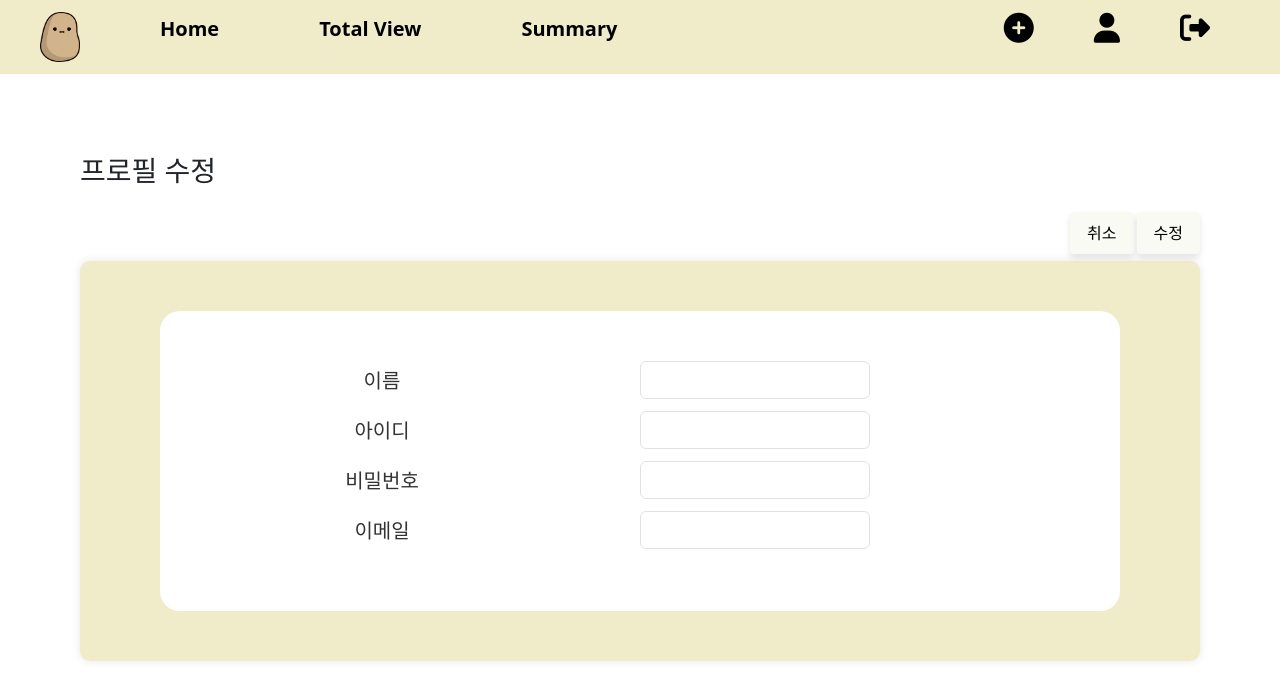
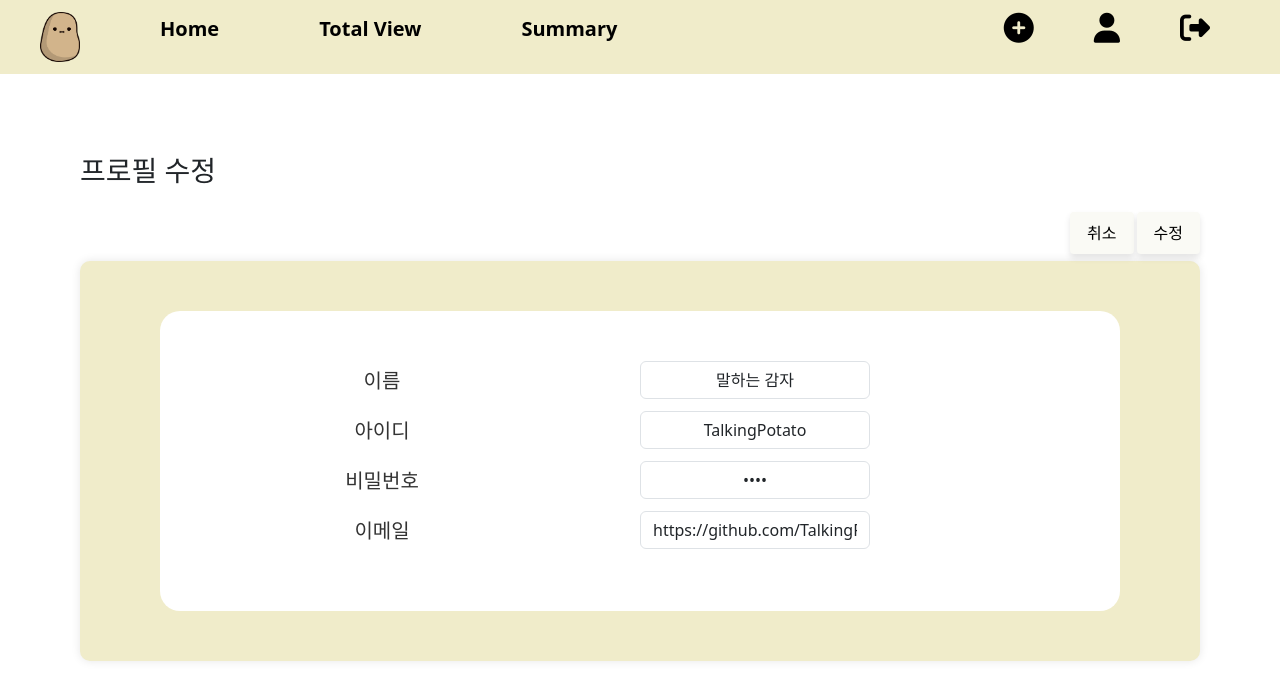
Before and after one commit to Hwijun-Kim/TalkingPotatoes, a Vue app in the folder project-TP/: page /profile in a window 1280 px wide. Shown: the top 700 px of the page. Built offline with nearby package versions, Linux system fonts and the light colour scheme.

Commit message:
이것저것

```diff
--- a/project-TP/src/pages/Login.vue
+++ b/project-TP/src/pages/Login.vue
@@ -51,7 +51,7 @@ export default {
   },
   methods: {
     login() {
-      if (this.id === "test" && this.password === "1234") {
+      if (this.id === "TalkingPotato" && this.password === "1234") {
         // 올바른 ID와 비밀번호인 경우 홈 페이지로 이동
         this.$router.push({ name: "Home" });
         console.log("로그인 성공");
--- a/project-TP/src/pages/Profile.vue
+++ b/project-TP/src/pages/Profile.vue
@@ -36,6 +36,7 @@
                     maxlength="20"
                     size="15"
                     style="text-align: center"
+                    value="말하는 감자"
                   />
                 </div>
               </div>
@@ -54,6 +55,7 @@
                     maxlength="20"
                     size="15"
                     style="text-align: center"
+                    value="TalkingPotato"
                   />
                 </div>
               </div>
@@ -72,6 +74,7 @@
                     maxlength="20"
                     size="15"
                     style="text-align: center"
+                    value="1234"
                   />
                 </div>
               </div>
@@ -90,6 +93,7 @@
                     maxlength="20"
                     size="15"
                     style="text-align: center"
+                    value="https://github.com/TalkingPotato"
                   />
                 </div>
               </div>
--- a/project-TP/src/pages/Summary.vue
+++ b/project-TP/src/pages/Summary.vue
@@ -27,7 +27,7 @@
         <br />
         <br />
         <div class="month">
-          <h2>{{ currentMonth }}월</h2>
+          <h2>{{ selectedYear }} {{ currentMonth }}</h2>
           <button
             @click="hiddenChart(currentMonth)"
             type="button"
@@ -63,8 +63,8 @@ import { ref } from "vue";
 export default {
   name: "MonthlySummary",
   setup() {
-    const selectedYear = ref(2024);
-    const years = [2023, 2024];
+    const selectedYear = ref();
+    const years = ["2023년", "2024년"];
     const months = [
       "1월",
       "2월",
@@ -92,6 +92,7 @@ export default {
 
     const hiddenChart = (month) => {
       currentMonth.value = null;
+      selectedYear.value = null;
       // Logic to hide chart data by month
     };
 
```
